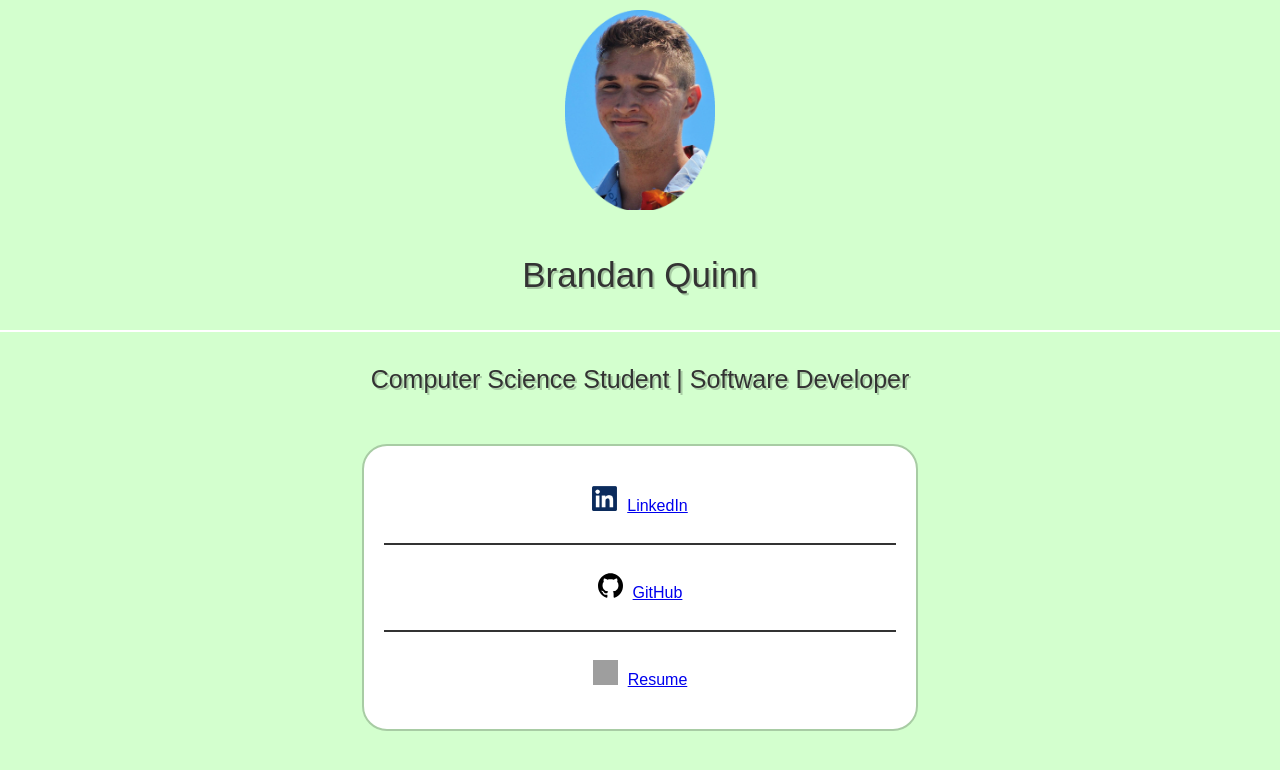
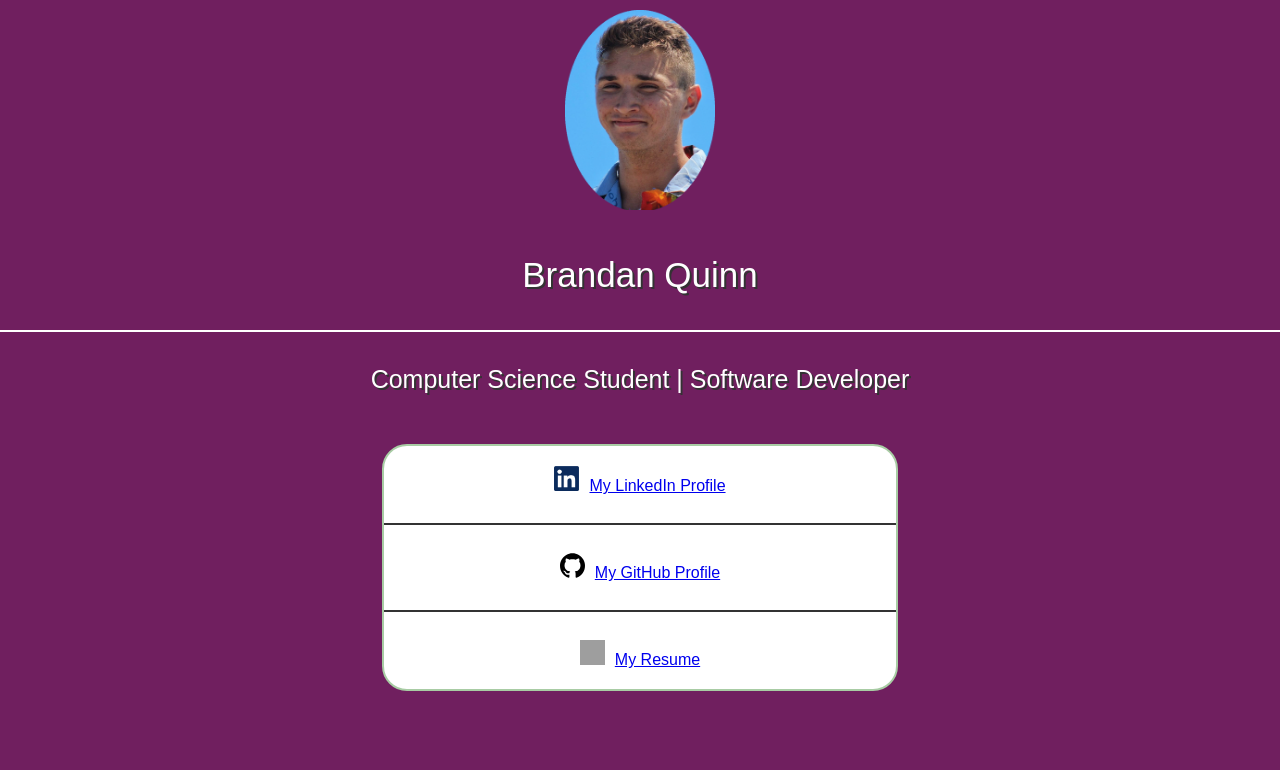
Before and after one commit to brandanquinn/brandanquinn.github.io, a React (Create React App) app: page / in a window 1280 px wide. Shown: the top 770 px of the page. Built offline with nearby package versions, Linux system fonts and the light colour scheme; grey boxes are pictures that could not be loaded.

Commit message:
Changed color scheme; added scaling sizes in css for devices.

```diff
--- a/src/App.css
+++ b/src/App.css
@@ -1,4 +1,4 @@
-body { background: #D3FFCE }
+body { background: #701f5f }
 
 .portrait {
   display: block;
@@ -8,16 +8,16 @@ body { background: #D3FFCE }
 }
 
 h3 {
-  color:#333333;
+  color: white;
   font: 35px arial, sans-serif;
-  text-shadow: 2px 2px #a8cca4;
+  text-shadow: 2px 2px #333333;
   text-align: center;
 }
 
 h4 {
-  color:#333333;
+  color: white;
   font: 25px arial, sans-serif;
-  text-shadow: 2px 2px #a8cca4;
+  text-shadow: 2px 2px #333333;
   text-align: center;
 }
 
@@ -32,7 +32,6 @@ hr { border: 1px solid white; }
   margin-top: 50px;
   margin-left: auto;
   margin-right: auto;
-  padding: 20px;
   width: 40%;
 }
 
@@ -46,3 +45,9 @@ hr { border: 1px solid white; }
 .icon {
   margin-right: 10px;
 }
+
+@media (max-width: 45rem) {
+  .info {
+    width: 80%;
+  }
+}
--- a/src/App.js
+++ b/src/App.js
@@ -16,17 +16,17 @@ class App extends Component {
         <div className='info'>
           <div className='page columns'>
               <img className='icon column' src={linkedin} height='25px' width='25px' />
-              <a className='column' href='https://www.linkedin.com/in/brandan-quinn-7a3a8312b/' target='_blank'>LinkedIn</a>
+              <a className='column' href='https://www.linkedin.com/in/brandan-quinn-7a3a8312b/' target='_blank'>My LinkedIn Profile</a>
           </div>
           <hr className='page-break'/>
           <div className='page columns'>
               <img className='icon column' src={github} height='25px' width='25px' />
-              <a className='column' href='https://github.com/brandanquinn' target='_blank'>GitHub</a>
+              <a className='column' href='https://github.com/brandanquinn' target='_blank'>My GitHub Profile</a>
           </div>
           <hr className='page-break'/>
           <div className='page columns'>
               <img className='icon column' src={pdf} height='25px' width='25px' />
-              <a className='column' href='https://drive.google.com/file/d/1BdbKaWqBRg4q6XDgPVJvgWWb306nQovG/view?usp=sharing' target='_blank'>Resume</a>
+              <a className='column' href='https://drive.google.com/file/d/1BdbKaWqBRg4q6XDgPVJvgWWb306nQovG/view?usp=sharing' target='_blank'>My Resume</a>
           </div>
         </div>
       </div>
```
